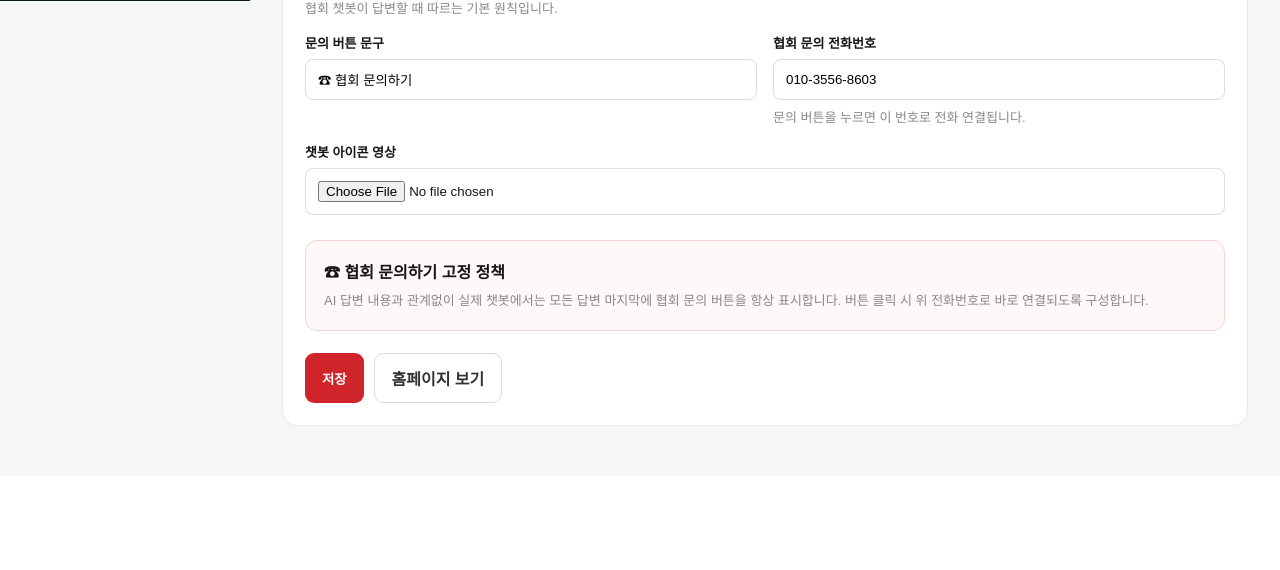
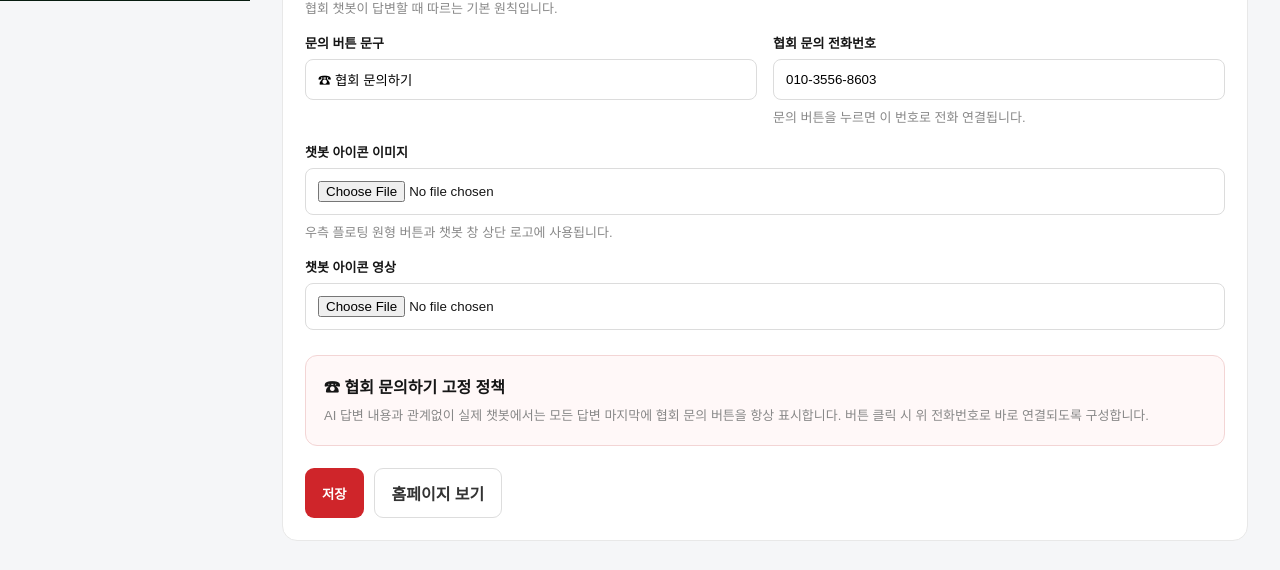
Before and after one commit to kprism/withdog, a Django app: page /dashboard/website/chatbot/ in a window 1280 px wide. Shown: the part 799-1369 px from the top of the page. Before the commit the page ends 1225 px from the top, so only its background shows below. Run offline with Django 5.2, Linux system fonts and the light colour scheme; the visitor is signed in with stand-in values (Sample User, id 1); data comes from the database, SQL or seed files in the repository.

Commit message:
feat: add chatbot icon uploader to admin

```diff
--- a/backend/partners/templates/dashboard/chatbot_editor.html
+++ b/backend/partners/templates/dashboard/chatbot_editor.html
@@ -130,6 +130,36 @@
     </div>
 
     <div class="field" style="grid-column:1/-1">
+        <label>챗봇 아이콘 이미지</label>
+
+        <input
+            type="file"
+            name="bot_icon"
+            accept="image/*"
+        >
+
+        {% if setting.bot_icon %}
+        <div style="margin-top:16px">
+            <img
+                src="{{ setting.bot_icon.url }}"
+                alt="현재 챗봇 아이콘"
+                style="width:110px;height:110px;object-fit:cover;border-radius:50%;border:1px solid #ddd"
+            >
+            <div class="muted" style="margin-top:7px">
+                현재 이미지: {{ setting.bot_icon.name }}
+            </div>
+            <label style="display:flex;align-items:center;gap:7px;margin-top:8px;font-weight:500">
+                <input type="checkbox" name="delete_bot_icon" value="1" style="width:auto">
+                현재 이미지 삭제
+            </label>
+        </div>
+        {% endif %}
+        <div class="muted" style="margin-top:7px">
+            우측 플로팅 원형 버튼과 챗봇 창 상단 로고에 사용됩니다.
+        </div>
+    </div>
+
+    <div class="field" style="grid-column:1/-1">
         <label>챗봇 아이콘 영상</label>
 
         <input
```
